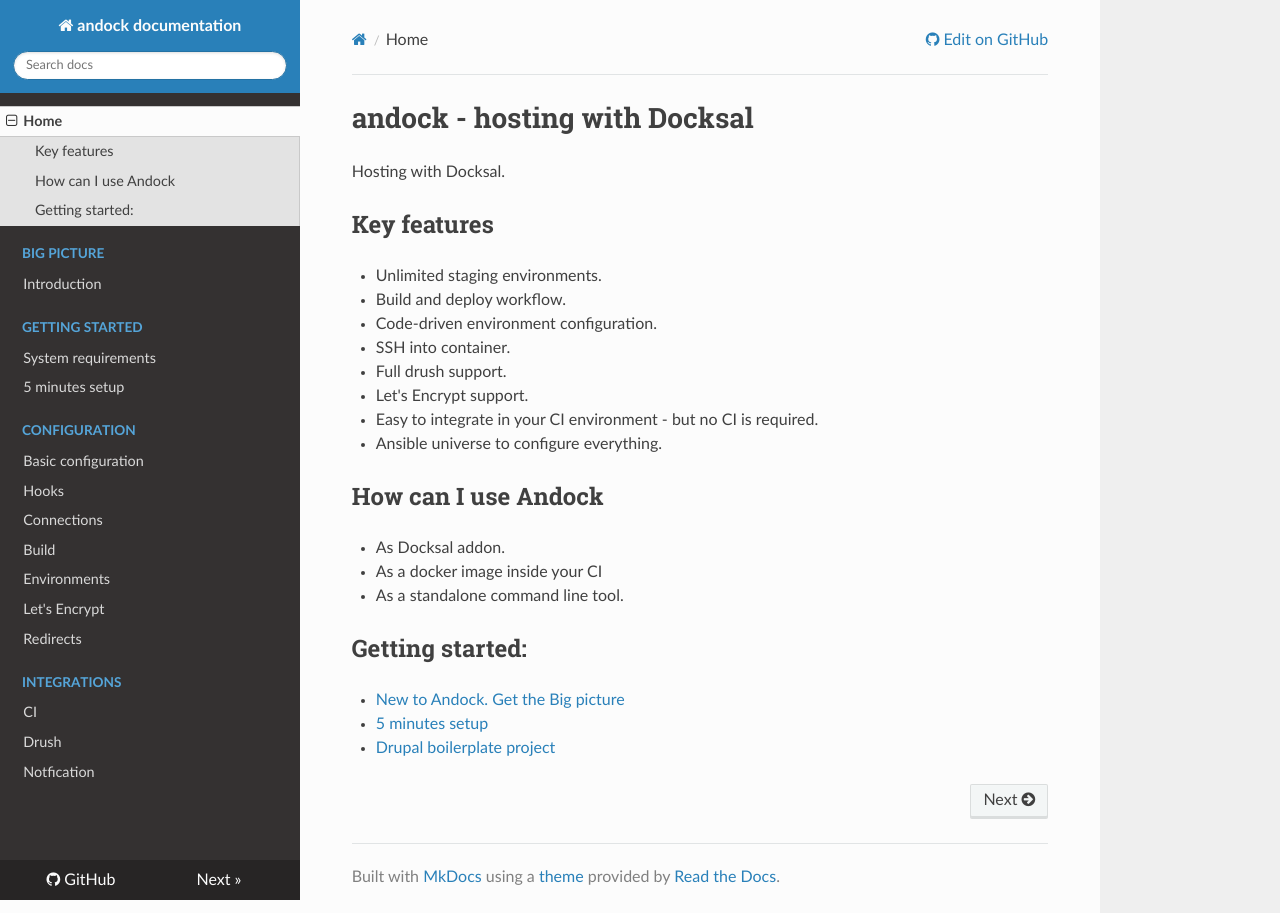
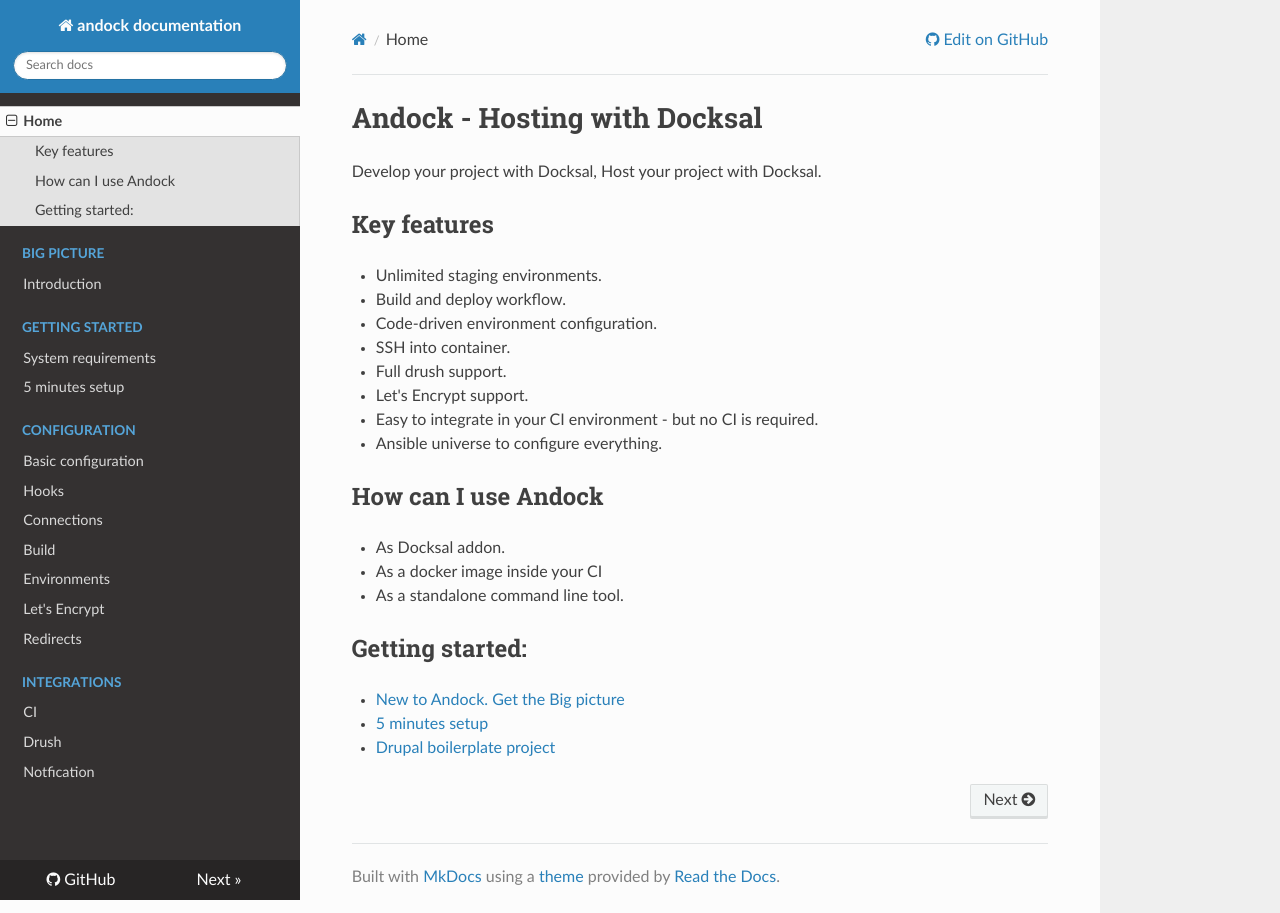
Before and after one commit to andock/andock, an MkDocs documentation site: the page built from docs/index.md, in a window 1280 px wide. Built offline with MkDocs 1.6.1, drawn with Linux system fonts in a browser that asks for light colours; nearby versions of some CDN libraries; old or Windows-style settings are respelled for this version of MkDocs.

Commit message:
Update docs.

```diff
--- a/docs/index.md
+++ b/docs/index.md
@@ -1,6 +1,6 @@
-# andock - hosting with Docksal
+# Andock - Hosting with Docksal
 
-Hosting with Docksal.<br>
+Develop your project with Docksal, Host your project with Docksal.
 
 ## Key features
 * Unlimited staging environments.
```
